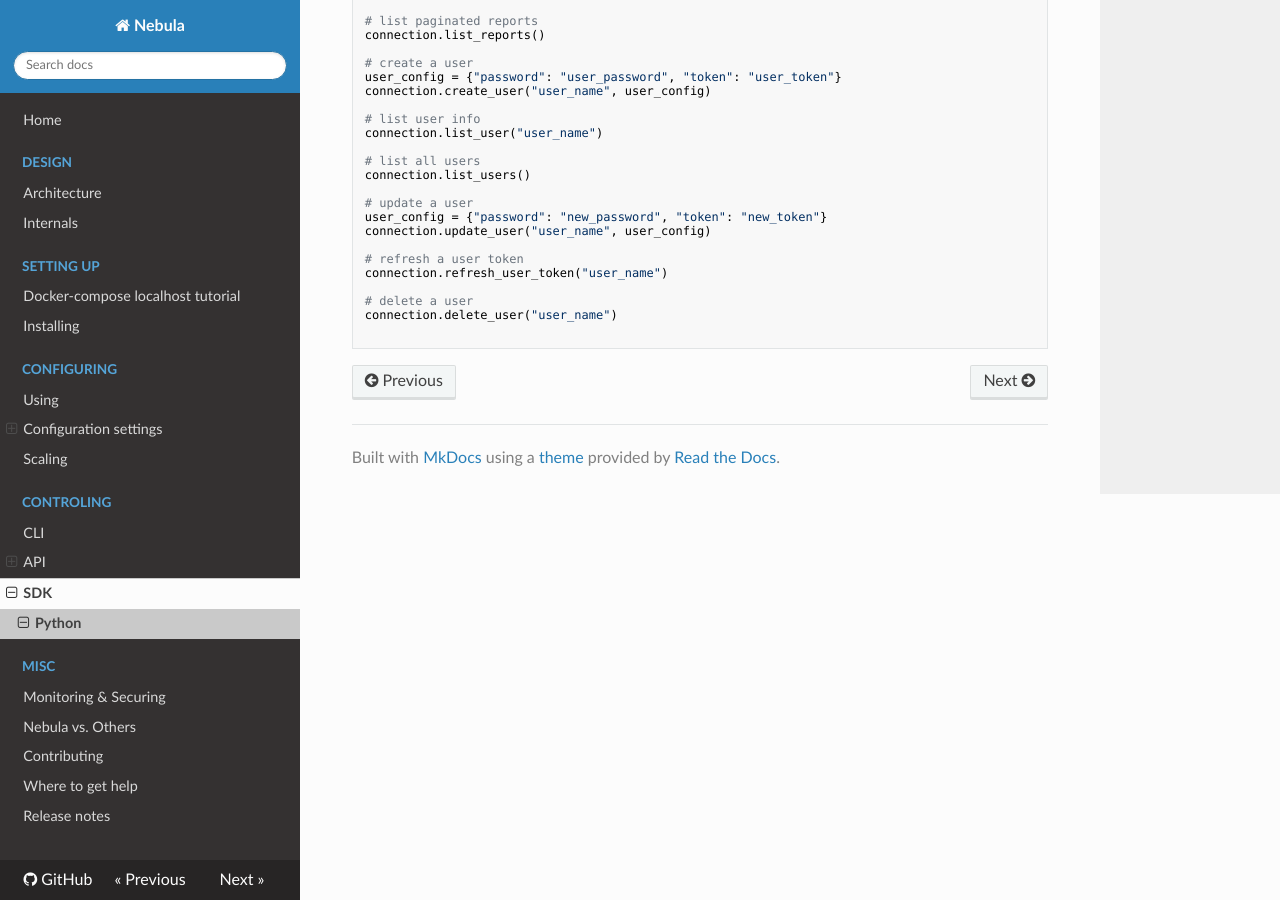
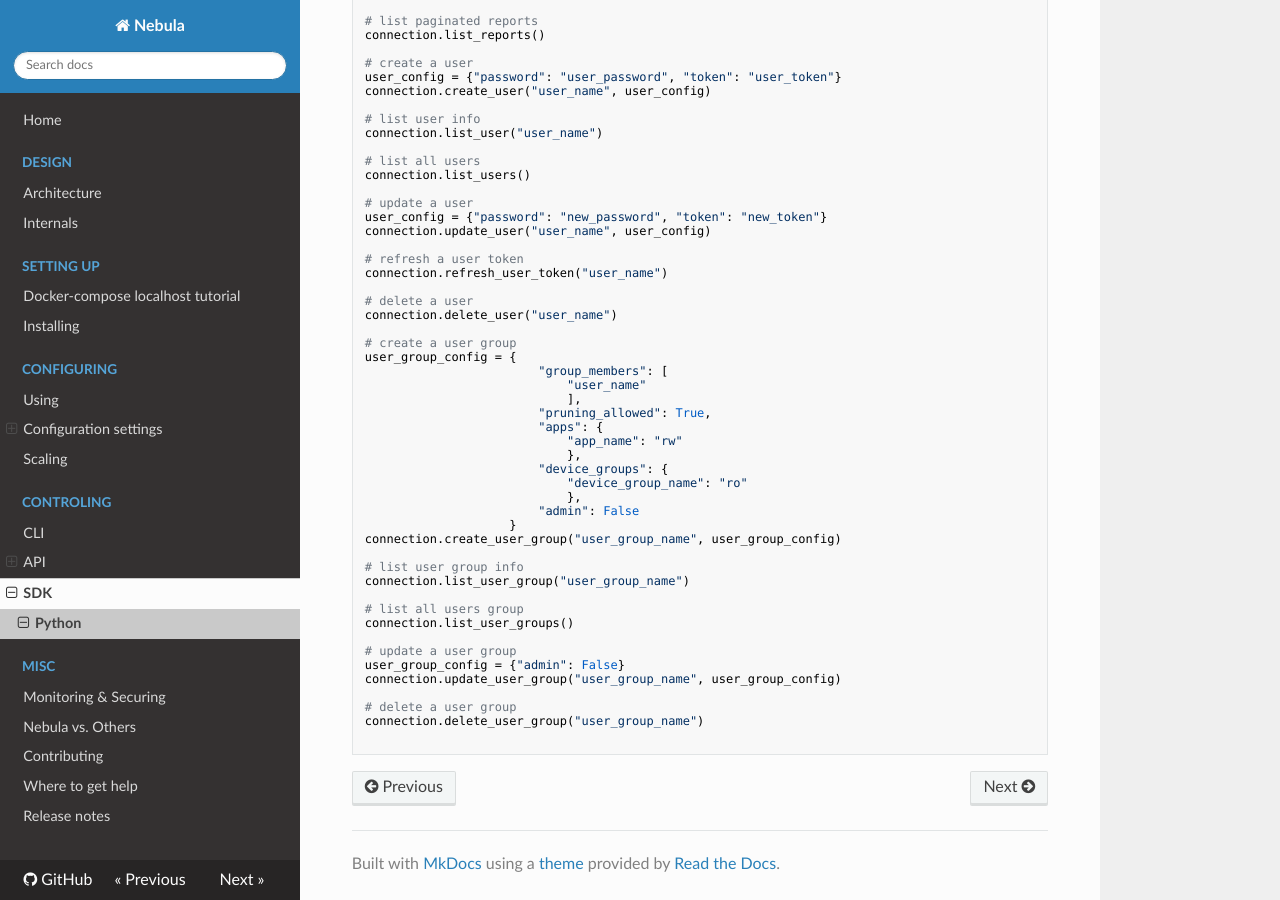
Before and after one commit to nebula-orchestrator/docs, an MkDocs documentation site: the page built from docs/sdk/python.md, in a window 1280 px wide and 900 px high, scrolled down 1636 px. Built offline with MkDocs 1.6.1, drawn with Linux system fonts in a browser that asks for light colours; nearby versions of some CDN libraries; old or Windows-style settings are respelled for this version of MkDocs.

Commit message:
adding user groups sdk docs

````diff
--- a/docs/sdk/python.md
+++ b/docs/sdk/python.md
@@ -116,4 +116,33 @@ connection.refresh_user_token("user_name")
 # delete a user
 connection.delete_user("user_name")
 
+# create a user group
+user_group_config = {
+                        "group_members": [
+                            "user_name"
+                            ],
+                        "pruning_allowed": True,
+                        "apps": {
+                            "app_name": "rw"
+                            },
+                        "device_groups": {
+                            "device_group_name": "ro"
+                            },
+                        "admin": False
+                    }
+connection.create_user_group("user_group_name", user_group_config)
+
+# list user group info
+connection.list_user_group("user_group_name")
+
+# list all users group
+connection.list_user_groups()
+
+# update a user group
+user_group_config = {"admin": False}
+connection.update_user_group("user_group_name", user_group_config)
+
+# delete a user group
+connection.delete_user_group("user_group_name")
+
 ```
````
